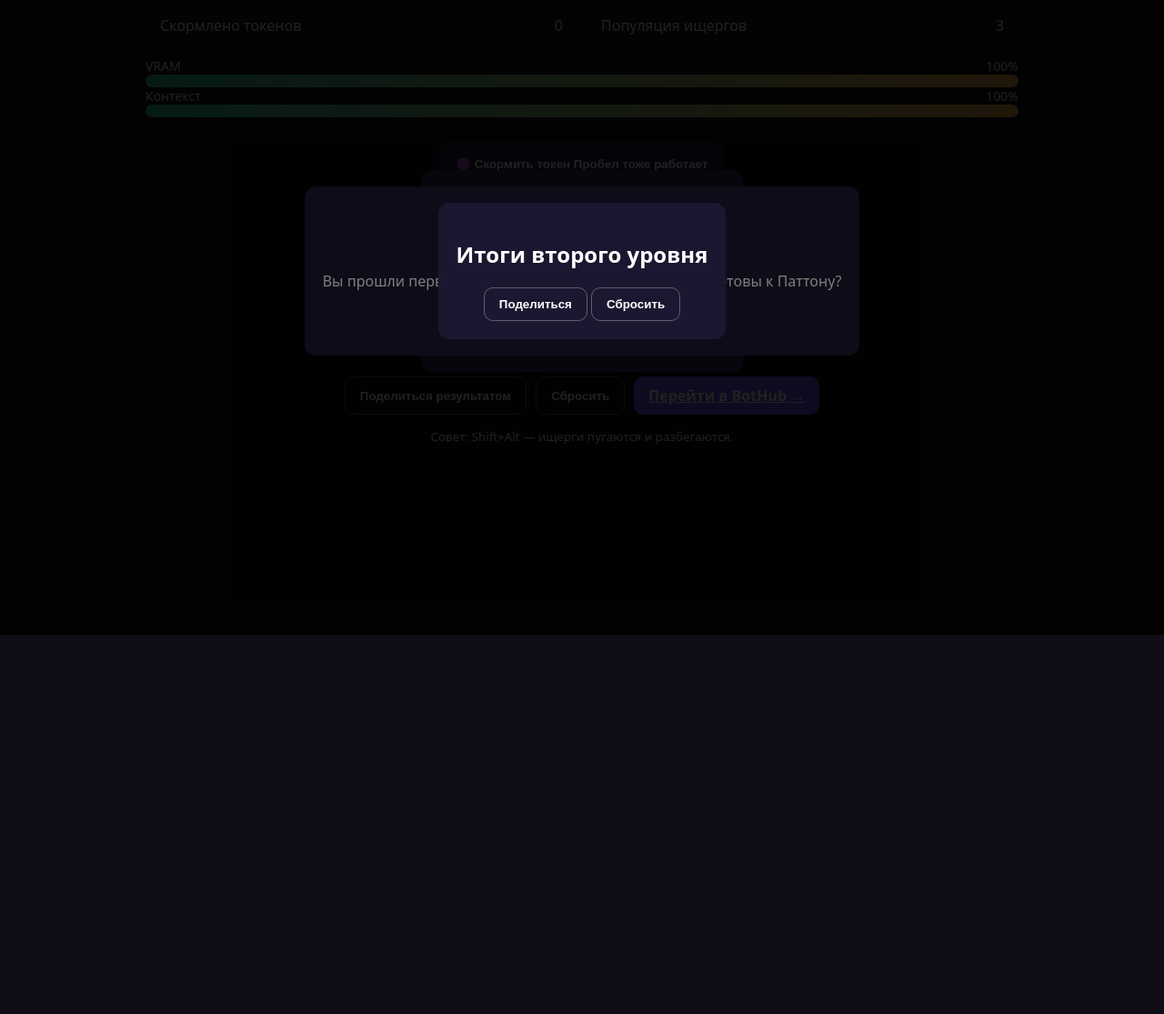
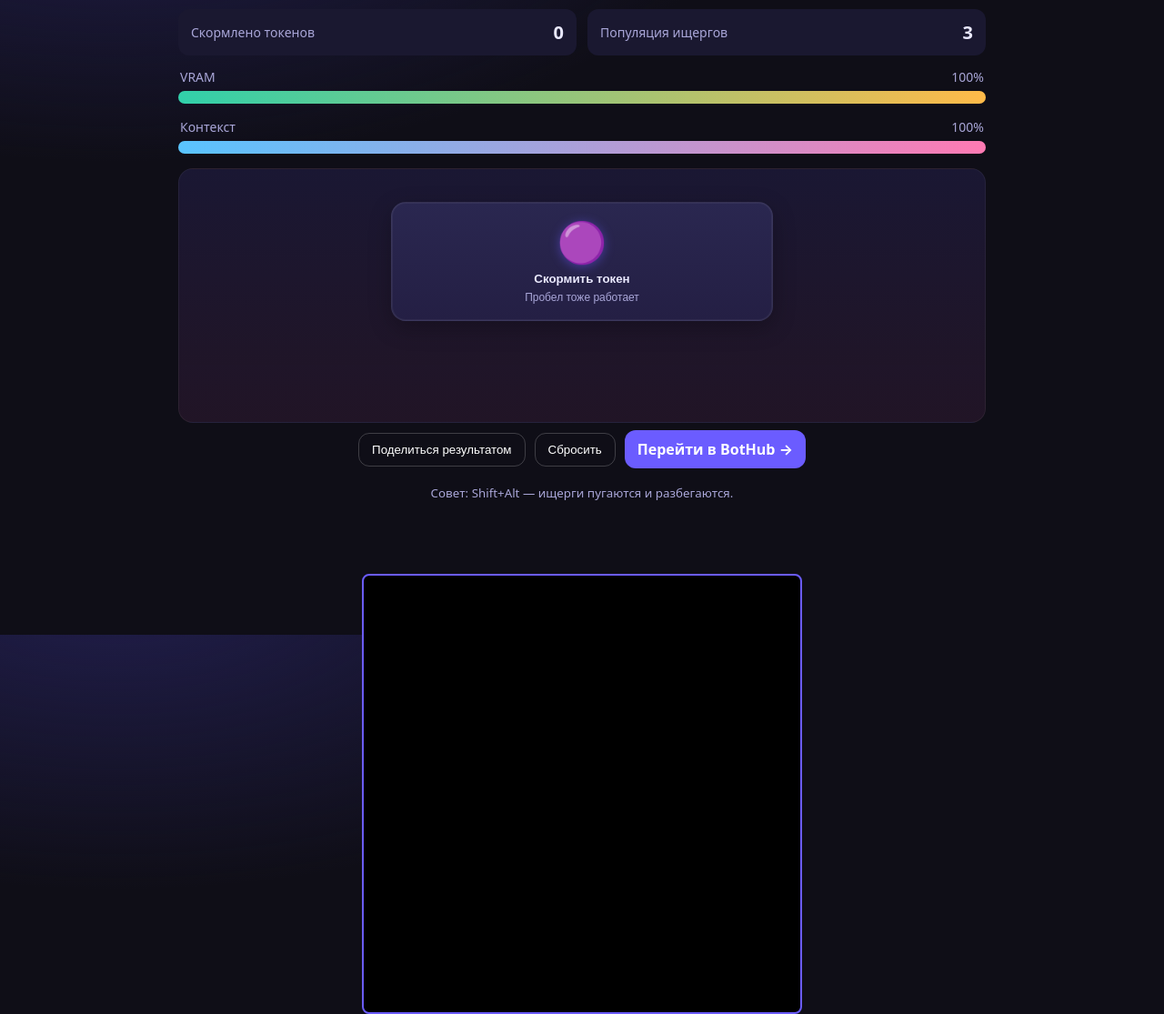
Before and after one commit to grx613/bothub-game, a plain HTML site: page index.html in a window 1280 px wide. Shown: the part 102-1217 px from the top of the page at 91% size. Before the commit the page ends 800 px from the top, so only its background shows below. Drawn offline with Linux system fonts and the light colour scheme.

Commit message:
Update styles.css

```diff
--- a/styles.css
+++ b/styles.css
@@ -1,31 +1,91 @@
-/* базовые */
-body{margin:0;font-family:system-ui,Arial,sans-serif;background:#0f0e17;color:#fff;text-align:center}
-.wrap{max-width:960px;margin:auto;padding:16px}
-.top h1{margin:8px 0 4px}
-.sub{margin:0 0 12px;color:#aaa}
-.menu{margin:20px;display:flex;justify-content:center;gap:14px}
-button, .cta{padding:10px 16px;border:none;border-radius:10px;cursor:pointer;font-weight:700}
-.cta{background:#6b5cff;color:#fff}
-.ghost{background:transparent;color:#fff;border:1px solid rgba(255,255,255,.3)}
+:root{
+  --bg:#0f0e17;
+  --card:#1a1830;
+  --text:#eae9ff;
+  --muted:#a9a6d8;
+  --accent:#6b5cff;
+  --accent2:#ff6bd6;
+  --bar:#2b2950;
+  --good:#31d0aa;
+  --warn:#ffba49;
+  --bad:#ff5f5f;
+}
+*{box-sizing:border-box}
+html,body{height:100%}
+body{
+  margin:0;
+  font-family:system-ui,-apple-system,Segoe UI,Roboto,Inter,Arial,sans-serif;
+  color:var(--text);
+  background: radial-gradient(1200px 600px at 10% -10%, #221f50 0%, transparent 60%), var(--bg);
+}
+.wrap{max-width:920px;margin:0 auto;padding:24px 16px 64px}
+.top h1{margin:8px 0 4px;font-size:28px}
+.sub{margin:0 0 16px;color:var(--muted)}
+.stats{display:grid;grid-template-columns:1fr 1fr;gap:12px;margin:12px 0}
+.stat{background:var(--card);padding:12px 14px;border-radius:12px;display:flex;justify-content:space-between;align-items:center}
+.stat .label{color:var(--muted);font-size:14px}
+.stat .value{font-variant-numeric:tabular-nums;font-weight:700;font-size:20px}
+.bars{display:grid;gap:14px;margin:12px 0 8px}
+.bar-top{display:flex;justify-content:space-between;color:var(--muted);font-size:14px;margin:2px 2px 6px}
+.bar-track{background:var(--bar);height:14px;border-radius:999px;overflow:hidden}
+.bar-fill{height:100%;width:100%;background:linear-gradient(90deg,var(--good),var(--warn));transition:width .2s ease, background .2s ease}
+.bar-ctx{background:linear-gradient(90deg,#59c4ff,#ff7ab3)}
+.arena{position:relative;background:linear-gradient(180deg,rgba(107,92,255,.12),rgba(255,107,214,.08));border:1px solid rgba(255,255,255,.05);border-radius:16px;padding:18px;margin:16px 0 8px;min-height:280px;overflow:hidden}
+.feed{
+  display:flex;flex-direction:column;align-items:center;justify-content:center;
+  gap:6px;width:min(420px,92%);margin:18px auto 8px;padding:18px 12px;border-radius:16px;
+  background:linear-gradient(180deg,#2a2750,#241f44);color:var(--text);border:1px solid rgba(255,255,255,.08);
+  cursor:pointer;user-select:none;transition:transform .06s ease, box-shadow .1s ease;
+  box-shadow:0 8px 24px rgba(0,0,0,.25), inset 0 0 0 1px rgba(255,255,255,.05);
+}
+.feed:active{transform:scale(.98)}
+.feed .token{font-size:44px;filter:drop-shadow(0 2px 6px rgba(107,92,255,.45))}
+.feed .feed-text{font-weight:700}
+.feed .hint{color:var(--muted);font-size:12px}
+.swarm{position:absolute;inset:0;pointer-events:none}
+.ish{
+  position:absolute;width:22px;height:22px;transform:translate(-50%,-50%);
+  animation: float 3s ease-in-out infinite;
+  filter:drop-shadow(0 2px 4px rgba(0,0,0,.35))
+}
+@keyframes float{
+  0%{transform:translate(-50%,-50%) translateY(0)}
+  50%{transform:translate(-50%,-50%) translateY(-6px)}
+  100%{transform:translate(-50%,-50%) translateY(0)}
+}
+.actions{display:flex;gap:10px;align-items:center;justify-content:center;margin:8px 0 0}
+.cta{background:var(--accent);color:#fff;text-decoration:none;padding:10px 14px;border-radius:12px;font-weight:700;border:0;display:inline-block}
+.ghost{background:transparent;color:#fff;border:1px solid rgba(255,255,255,.2);padding:10px 14px;border-radius:12px}
+.foot{display:flex;justify-content:center;margin-top:18px;color:var(--muted)}
+.overlay{
+  position:fixed;inset:0;background:rgba(8,7,14,.55);
+  display:flex;align-items:center;justify-content:center;padding:16px;backdrop-filter:blur(4px);
+  z-index:1000;
+}
 .hidden{display:none}
-.stat{background:#1a1830;margin:6px;padding:8px 10px;border-radius:8px;display:flex;justify-content:space-between}
+.ov-card{
+  background:var(--card);border:1px solid rgba(255,255,255,.08);border-radius:16px;
+  padding:16px;max-width:480px;width:100%;text-align:center
+}
+.ov-actions{display:flex;gap:10px;justify-content:center;margin:12px 0}
+.linklike{background:none;border:none;color:var(--muted);cursor:pointer}
 
-/* CLICKER */
-.stats{display:grid;grid-template-columns:1fr 1fr;gap:10px}
-.bars{margin:10px 0}
-.bar-top{display:flex;justify-content:space-between;font-size:14px}
-.bar-track{background:#2b2950;height:14px;border-radius:99px;overflow:hidden}
-.bar-fill{height:100%;background:linear-gradient(90deg,#31d0aa,#ffba49)}
-.feed{margin:16px auto;padding:18px;border-radius:12px;background:#241f44;color:#fff}
-.swarm{position:relative;min-height:180px}
-.ish{position:absolute;width:22px;height:22px}
-.actions{margin:12px 0;display:flex;gap:10px;justify-content:center}
-.overlay{position:fixed;inset:0;background:rgba(0,0,0,.5);display:flex;align-items:center;justify-content:center}
-.ov-card{background:#1a1830;padding:20px;border-radius:12px}
+@media (prefers-reduced-motion: reduce){
+  .ish{animation:none}
+  .feed{transition:none}
+  .bar-fill{transition:none}
+}
 
-/* PACMAN */
-.stage{margin:16px;display:flex;justify-content:center}
-#game{background:#0b0a16;border:1px solid #333;width:min(94vw,560px);aspect-ratio:1/1}
-.dpad{position:absolute;right:20px;bottom:20px;display:grid;gap:4px}
-.dpad .lr{display:flex;gap:4px;justify-content:center}
-.dpad button{background:#201b3a;color:#fff;padding:6px 12px;border-radius:8px}
+/* ===== LEVEL 2 ===== */
+#level2 {
+  display:flex;
+  flex-direction:column;
+  align-items:center;
+  justify-content:center;
+  margin-top:16px;
+}
+#pacmanCanvas {
+  background:#000;
+  border:2px solid var(--accent);
+  border-radius:8px;
+}
```
